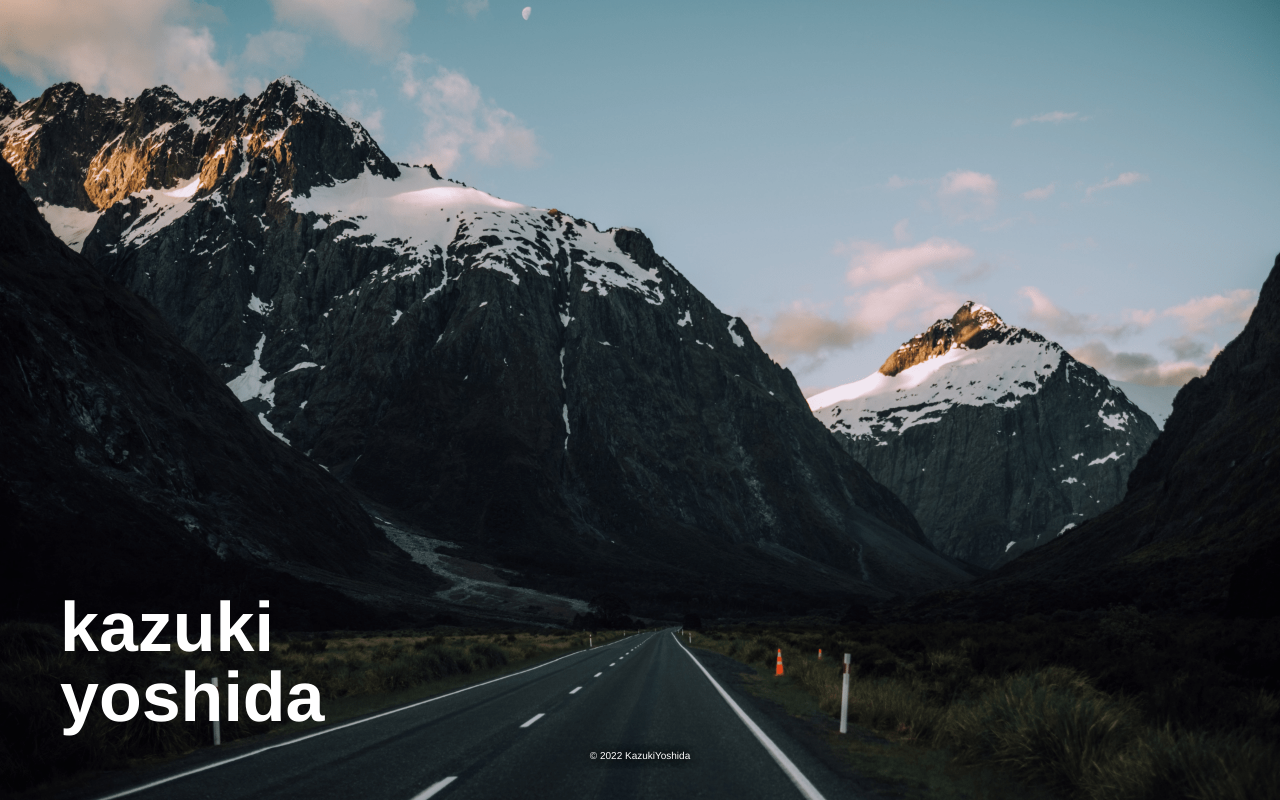
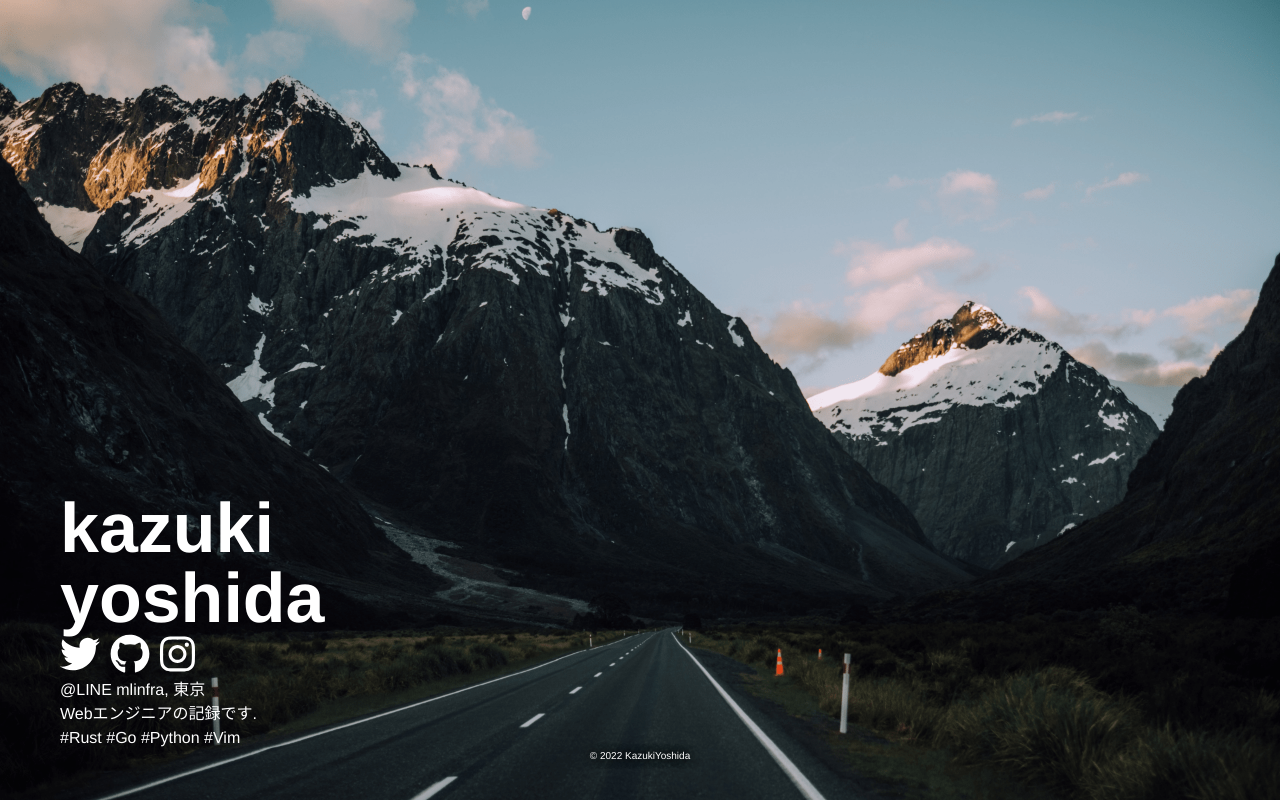
Before and after one commit to kazukiyoshida/blog, a Vue app: page / in a window 1280 px wide. Built offline with nearby package versions, Linux system fonts and the light colour scheme.

Commit message:
fix font-awesome icon, constants, some contents

```diff
--- a/src/App.vue
+++ b/src/App.vue
@@ -1,30 +1,5 @@
 <template>
-  <div class="app">
-    <div class="wrapAll">
-      <div class="wrapMiddle">
-        <div class="wrapSide">
-          <div class="side-title">
-            <p>kazuki</p>
-            <p>yoshida</p>
-          </div>
-          <div class="side-sns">
-          </div>
-          <div class="side-desc">
-          </div>
-          <div class="side-buttons">
-          </div>
-          <div class="side-lang">
-          </div>
-        </div>
-        <div class="wrapContent">
-          <router-view/>
-        </div>
-      </div>
-      <div class="wrapFooter">
-        <div class="footer footer-white"> © 2022 KazukiYoshida </div>
-      </div>
-    </div>
-  </div>
+  <router-view/>
 </template>
 
 <style lang="scss">
@@ -45,154 +20,4 @@ html {
   box-sizing: border-box;
   margin: 0;
 }
-
-@import 'assets/stylesheet/mixins';
-$padding-size: 20px;
-$hero-image: "assets/images/unsplash-min.png";
-
-* {
-  margin: 0;
-  padding: 0;
-}
-
-html {
-  -webkit-overflow-scrolling: touch;
-}
-
-body {
-  height: 100vh;
-  background-color: black;
-  background-image: url($hero-image);
-  background-size: cover;
-  background-position: center;
-  font-family: 'Avenir', Helvetica, Arial, sans-serif;
-  overscroll-behavior: none;
-}
-
-.wrapAll {
-  position: relative;
-  height: auto;
-  min-height: 100vh;
-}
-
-.wrapMiddle {
-  width: 100%;
-  margin: 0 auto;
-  box-sizing: border-box;
-}
-
-.wrapSide {
-  position: absolute;
-  bottom: 50px;
-  width: 100%;
-  padding: 0 40px 0 40px;
-
-  @include pc {
-    padding: 0 60px 0 60px;
-    position: absolute;
-    bottom: 50px;
-    width: 30%;
-    padding: 0 60px 0 60px;
-  }
-}
-
-.side-title {
-  color: white;
-  font-weight: bold;
-  display: inline-block;
-
-  font-size: 70px;
-  line-height: 70px;
-
-  @include pc {
-    font-size: 70px;
-    line-height: 70px;
-  }
-}
-
-.side-desc {
-  color: white;
-  font-size: 16px;
-  line-height: 24px;
-  display: inline-block;
-
-  @include pc {
-    font-size: 16px;
-    line-height: 24px;
-    display: inline-block;
-  };
-}
-
-.side-sns {
-  color: 'white';
-  font-size: 40px;
-
-  @include pc {
-    font-size: 40px;
-  }
-}
-
-.sns {
-  padding: 0 10px 0 0;
-}
-
-.side-buttons {
-  display: flex;
-  flex-direction: row;
-  justify-content: space-evenly;
-}
-
-.button {
-  font-size: 14px;
-  display: block;
-  width: 40%;
-  padding: 8px;
-  margin: 10px 10px 10px 10px;
-  text-align: center;
-  color: white;
-  border: 2px solid white;
-  border-radius: 5px;
-}
-
-.side-lang {
-  color: white;
-  font-size: 14px;
-}
-
-.wrapContent {
-  /** height: 100vh; */
-  height: 100%;
-
-  @include pc {
-    width: 72%;
-    float: right;
-  }
-}
-
-.footer{
-  position: absolute;
-  bottom: 0;
-
-  width: 100%;
-  height: 50px;
-  text-align: center;
-  font-size: 10px;
-}
-
-.footer-black {
-  color: black;
-}
-
-.footer-white {
-  color: white;
-  text-shadow: 0px 0px 1em black, 0px 0px 1em black;
-}
-
-a:visited, a {
-  color: white;
-  text-decoration: none;
-  &:hover {
-    text-decoration: underline;
-  }
-}
 </style>
--- /dev/null
+++ b/src/constants.ts
@@ -0,0 +1,6 @@
+export default {
+  twitter_url: "https://twitter.com/_kazukiyoshida_",
+  github_url: "https://github.com/kazukiyoshida",
+  instagram_url: "https://www.instagram.com/kazukiyoshida0602/",
+  google_maps_url: "https://www.google.com/maps/place/Yotsuya,+Shinjuku+City,+Tokyo+160-0004/@35.6861536,139.7140141,15z/data=!3m1!4b1!4m5!3m4!1s0x60188c8d46be1f69:0x2d281dbe9818c6db!8m2!3d35.6853727!4d139.7287997"
+}
--- a/src/locales/en.json
+++ b/src/locales/en.json
@@ -1,8 +1,8 @@
 {
   "top": {
-    "description1": "@teamLab, Japan",
-    "description2": "my note of software engineering",
-    "description3": "#Rust #Go #Vim",
+    "desc1": "@LINE, Japan",
+    "desc2": "my note of software engineering",
+    "desc3": "#Rust #Go #Vim",
     "about": "about",
     "blog": "blog",
     "changeLang": "> 日本語"
--- a/src/locales/ja.json
+++ b/src/locales/ja.json
@@ -1,8 +1,8 @@
 {
   "top": {
-    "description1": "@LINE mlinfra, 東京",
-    "description2": "Webエンジニアの記録です.",
-    "description3": "#Rust #Go #Python #Vim",
+    "desc1": "@LINE mlinfra, 東京",
+    "desc2": "Webエンジニアの記録です.",
+    "desc3": "#Rust #Go #Python #Vim",
     "about": "自己紹介",
     "blog": "ブログ",
     "changeLang": "> English"
--- a/src/main.ts
+++ b/src/main.ts
@@ -2,16 +2,17 @@ import { createApp } from 'vue'
 import App from './App.vue'
 import router from './router'
 import store from './store'
+import constant from './constants'
 
 import { createI18n } from 'vue-i18n'
 import localesEn from './locales/en.json'
 import localesJa from './locales/ja.json'
 
 import { library } from '@fortawesome/fontawesome-svg-core'
-import { faTwitter } from "@fortawesome/free-brands-svg-icons"
+import { faTwitter, faGithub, faInstagram } from "@fortawesome/free-brands-svg-icons"
 import { FontAwesomeIcon } from '@fortawesome/vue-fontawesome'
 
-library.add(faTwitter)
+library.add(faTwitter, faGithub, faInstagram)
 
 const i18n = createI18n({
   locale: 'ja',
@@ -22,8 +23,9 @@ const i18n = createI18n({
   },
 })
 
-createApp(App)
-  .component("fa", FontAwesomeIcon)
+const app = createApp(App)
+app.provide('$C', constant)
+app.component("fa", FontAwesomeIcon)
   .use(store)
   .use(router)
   .use(i18n)
--- a/src/router/index.ts
+++ b/src/router/index.ts
@@ -6,18 +6,17 @@ import BlogTop from '../views/BlogTop.vue'
 const routes: Array<RouteRecordRaw> = [
   {
     path: '/',
-    name: 'Home',
-    component: Home
-  },
-  {
-    path: '/about',
-    name: 'About',
-    component: About
-  },
-  {
-    path: '/blog',
-    name: 'Blog',
-    component: BlogTop
+    component: Home,
+    children: [
+      {
+        path: 'about',
+        component: About,
+      },
+      {
+        path: 'blog',
+        component: BlogTop,
+      }
+    ]
   }
 ]
 
--- a/src/views/Home.vue
+++ b/src/views/Home.vue
@@ -1,12 +1,207 @@
 <template>
-  <div></div>
+  <div class="app">
+    <div class="wrapAll">
+      <div class="wrapMiddle">
+        <div class="wrapSide">
+          <div class="side-title">
+            <router-link to="/">
+              <p>kazuki</p>
+              <p>yoshida</p>
+            </router-link>
+          </div>
+          <div class="side-sns">
+            <a class="sns" :href="$C.twitter_url" target="_blank"><fa :icon="['fab', 'twitter']" /></a>
+            <a class="sns" :href="$C.github_url" target="_blank"><fa :icon="['fab', 'github']" /></a>
+            <a class="sns" :href="$C.instagram_url" target="_blank"><fa :icon="['fab', 'instagram']" /></a>
+          </div>
+          <div class="side-desc">
+            <a :href="$C.google_maps_url" target="_blank">
+              <p>{{ $t('top.desc1') }}</p>
+            </a>
+            <p>{{ $t('top.desc2') }}</p>
+            <p>{{ $t('top.desc3') }}</p>
+          </div>
+          <div class="side-buttons">
+          </div>
+          <div class="side-lang">
+          </div>
+        </div>
+        <div class="wrapContent">
+          <div v-if="true">
+            <router-view></router-view>
+          </div>
+        </div>
+      </div>
+      <div class="wrapFooter">
+        <div class="footer footer-white"> © 2022 KazukiYoshida </div>
+      </div>
+    </div>
+  </div>
 </template>
 
 <script lang="ts">
-import { defineComponent } from 'vue';
+import { defineComponent, ref, inject } from 'vue';
 
 export default defineComponent({
   name: 'Home',
-  components: {},
+  inject: ['$C'],
+  setup() {
+    const count = ref(0)
+    return {
+      count
+    }
+  }
 });
 </script>
+
+<style lang="scss">
+@import '../assets/stylesheet/mixins';
+$padding-size: 20px;
+$hero-image: "../assets/images/unsplash-min.png";
+
+* {
+  margin: 0;
+  padding: 0;
+}
+
+html {
+  -webkit-overflow-scrolling: touch;
+}
+
+body {
+  height: 100vh;
+  background-color: black;
+  background-image: url($hero-image);
+  background-size: cover;
+  background-position: center;
+  font-family: 'Avenir', Helvetica, Arial, sans-serif;
+  overscroll-behavior: none;
+}
+
+.wrapAll {
+  position: relative;
+  height: auto;
+  min-height: 100vh;
+}
+
+.wrapMiddle {
+  width: 100%;
+  margin: 0 auto;
+  box-sizing: border-box;
+}
+
+.wrapSide {
+  position: absolute;
+  bottom: 50px;
+  width: 100%;
+  padding: 0 40px 0 40px;
+
+  @include pc {
+    padding: 0 60px 0 60px;
+    position: absolute;
+    bottom: 50px;
+    width: 30%;
+    padding: 0 60px 0 60px;
+  }
+}
+
+.side-title {
+  color: white;
+  font-weight: bold;
+  display: inline-block;
+
+  font-size: 70px;
+  line-height: 70px;
+
+  @include pc {
+    font-size: 70px;
+    line-height: 70px;
+  }
+}
+
+.side-desc {
+  color: white;
+  font-size: 16px;
+  line-height: 24px;
+  display: inline-block;
+
+  @include pc {
+    font-size: 16px;
+    line-height: 24px;
+    display: inline-block;
+  };
+}
+
+.side-sns {
+  color: 'white';
+  font-size: 40px;
+
+  @include pc {
+    font-size: 40px;
+  }
+}
+
+.sns {
+  padding: 0 10px 0 0;
+}
+
+.side-buttons {
+  display: flex;
+  flex-direction: row;
+  justify-content: space-evenly;
+}
+
+.button {
+  font-size: 14px;
+  display: block;
+  width: 40%;
+  padding: 8px;
+  margin: 10px 10px 10px 10px;
+  text-align: center;
+  color: white;
+  border: 2px solid white;
+  border-radius: 5px;
+}
+
+.side-lang {
+  color: white;
+  font-size: 14px;
+}
+
+.wrapContent {
+  /** height: 100vh; */
+  height: 100%;
+
+  @include pc {
+    width: 72%;
+    float: right;
+  }
+}
+
+.footer{
+  position: absolute;
+  bottom: 0;
+
+  width: 100%;
+  height: 50px;
+  text-align: center;
+  font-size: 10px;
+}
+
+.footer-black {
+  color: black;
+}
+
+.footer-white {
+  color: white;
+  text-shadow: 0px 0px 1em black, 0px 0px 1em black;
+}
+
+a:visited, a {
+  color: white;
+  text-decoration: none;
+  &:hover {
+    text-decoration: underline;
+  }
+}
+</style>
```
